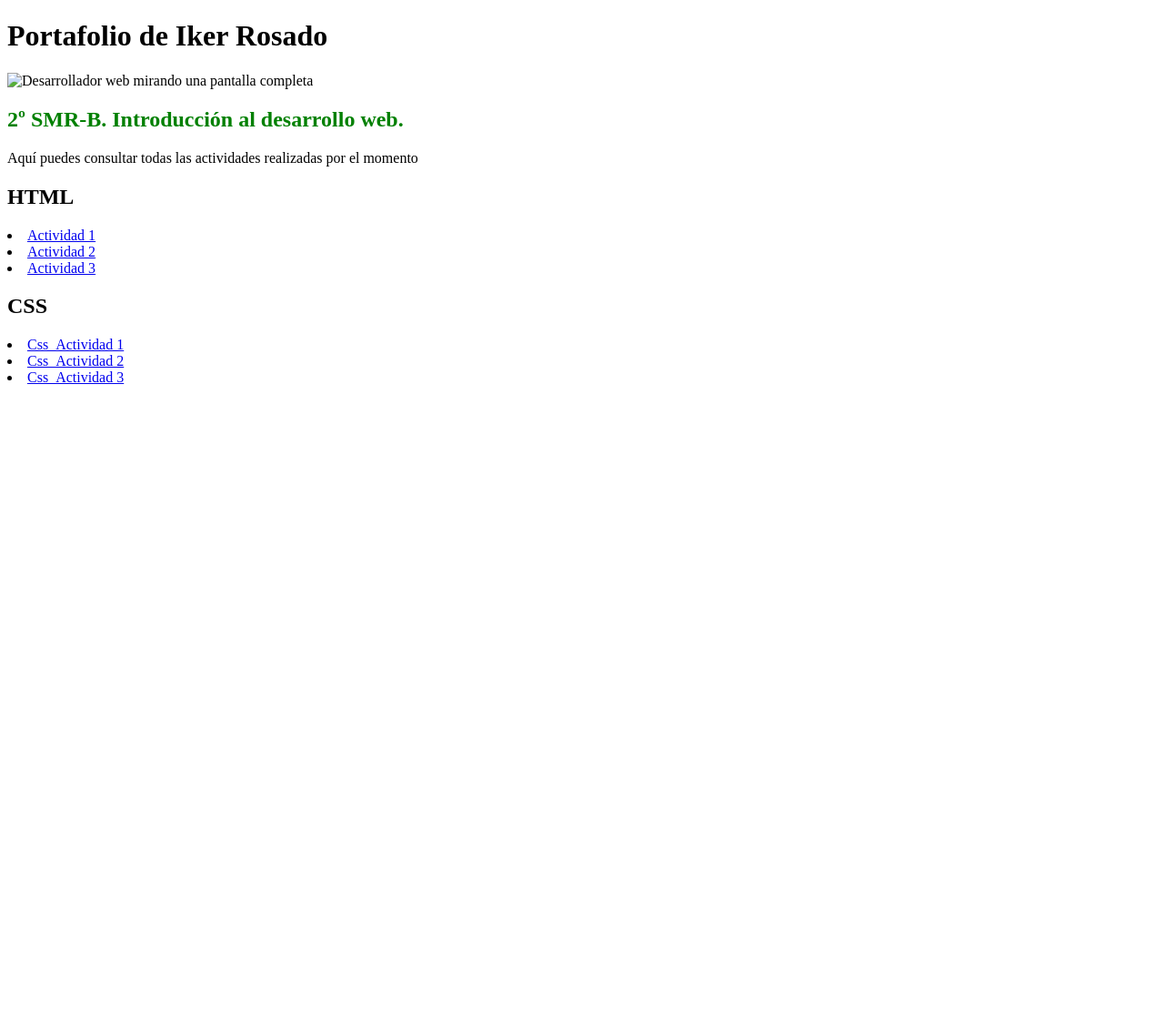
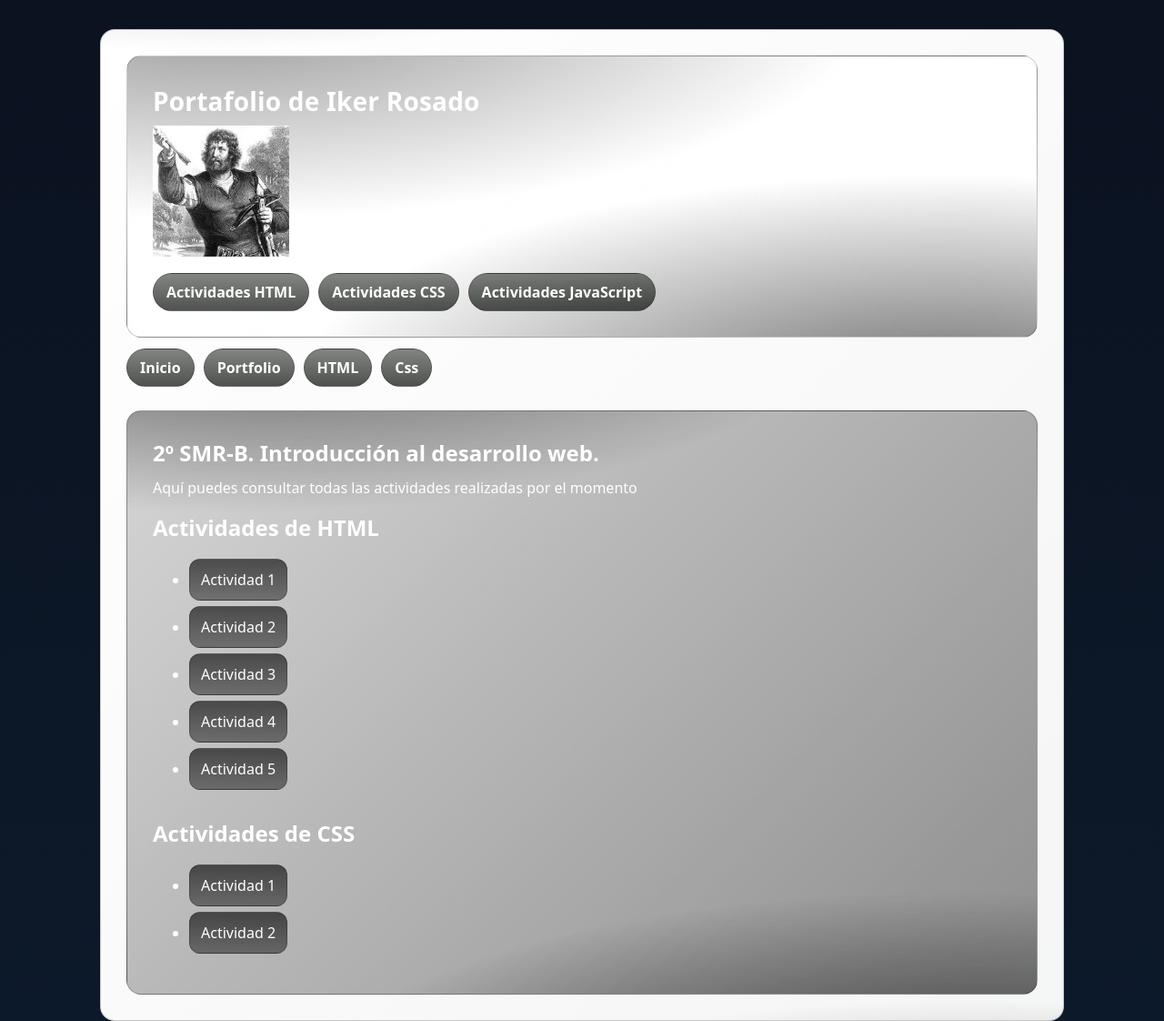
Before and after one commit to ropiikaliesma24-ui/2smr_dweb_actividades, a plain HTML site: page index.html in a window 1280 px wide. Shown: the whole page at 91% size. Before the commit the page ends 800 px from the top, so only its background shows below. Drawn offline with Linux system fonts and the light colour scheme.

Commit message:
actividad 3 css

```diff
--- a/index.html
+++ b/index.html
@@ -1,36 +1,85 @@
 <!DOCTYPE html>
-<html lang="en">
+<html lang="es">
 <head>
-    <meta charset="UTF-8">
-    <meta name="viewport" content="width=device-width, initial-scale=1.0">
-    <title>Portafolio de actividades</title>
+  <meta charset="UTF-8" />
+  <meta http-equiv="X-UA-Compatible" content="IE=edge" />
+  <meta name="viewport" content="width=device-width, initial-scale=1.0" />
+  <meta name="robots" content="index, follow" />
+  <meta name="theme-color" content="#0ea5e9" />
+  <title>Actividades Iker</title>
+  <link rel="stylesheet" href="./portafolio.css">
 </head>
 <body>
+
+  <div class="container">
+
+    <header class="hero">
+    <header class="hero" id="home">
+
         <h1>Portafolio de Iker Rosado</h1>
-    <img src="./IMG/Sin título.jpeg"
+            <img src="./img/Sin título.jpeg"
             alt="Desarrollador web mirando una pantalla completa"
             title="Desarrollador web"
-    width="150"
-    />
+            width="150"/>
 
-    <h2 style="color: green;">2º SMR-B. Introducción al desarrollo web.</h2>
+            <div class="hero-inner">
+        <div>
+        <nav>
+            <ul>
+              <li><a href="https://github.com/ropiikaliesma24-ui/2smr_actividadeshtml">Actividades HTML</a></li>
+              <li><a href="https://github.com/ropiikaliesma24-ui/2smr_dweb_actividades">Actividades CSS</a></li>
+              <li><a href="#">Actividades JavaScript</a></li>
+            </ul>
+        </nav>
+        </div>
+      </div>
+    </header>
+<section>
+
+<section>
+    <nav>
+        <ul>
+            <li><a href="#home">Inicio</a></li>
+            <li><a href="#portfolio">Portfolio</a></li>
+             <li><a href="#Actividades de HTML">HTML</a></li>
+              <li><a href="#Actividades de CSS">Css</a></li>
+        </ul>
+    </nav>
+
+</section>
+    <main>
+
+<section class="section card">
+
+    <header>
+        <h2 style="color: rgb(255, 255, 255);">2º SMR-B. Introducción al desarrollo web.</h2>
 
     <p1>Aquí puedes consultar todas las actividades realizadas por el momento</p1>
 
-    <o1>
-    <H2><STROng>HTML</STROng></H2>
+    </header>
+
+    <article>
+
+            <h2>Actividades de HTML</h2>
+          <ul class="links">
             <li><a href="./HTML/ACTIVIDAD1/actividad1.html">Actividad 1</a></li>
             <li><a href="./HTML/ACTIVIDAD2/actividad2.html">Actividad 2</a></li>
             <li><a href="./HTML/ACTIVIDAD3/actividad3.html">Actividad 3</a></li>
+            <li><a href="./HTML/ACTIVIDAD4/#">Actividad 4</a></li>
+            <li><a href="./HTML/ACTIVIDAD5/#">Actividad 5</a></li>
+          </ul>
 
-    </o1>
+    </article>
 
-    <h2><strong>CSS</strong></h2>
-     <o1>
-        <li><a href="./CSS_Actividad1/Actividad1.html">Css_Actividad 1</a></li>
-        <li><a href="./CSS_Actividad2/CSS_Actividad2.html">Css_Actividad 2</a></li>
-        <li><a href="./CSS_Actividad3">Css_Actividad 3</a></li>
+    <article>
 
-    </o1>
-</body>
-</html>
+        <h2>Actividades de CSS</h2>
+
+    <article>
+          <ul class="links">
+            <li><a href="./CSS_Actividad1/Actividad1.html">Actividad 1</a></li>
+            <li><a href="./CSS_Actividad2/CSS_Actividad2.html">Actividad 2</a>
+          </ul>
+
+    </article>
+</section>
--- /dev/null
+++ b/portafolio.css
@@ -0,0 +1,138 @@
+
+:root{
+
+    --bg: #0b1220;
+    --bg-soft: #0f172a;
+    --panel: #0b1324;
+    --text: #ffffff;
+    --muted: #ffffff;
+    --brand: #0ea5e9;
+    --brand-2:#22d3ee;
+    --ring: rgba(0, 0, 0, 0.35);
+    --ok: #10b981;
+    --border: rgba(0, 0, 0, 0.2);
+    --radius: 16px;
+}
+
+  * { box-sizing: border-box; }
+
+  html, body { margin: 0; padding: 0; }
+
+  body {
+    font-family: system-ui, -apple-system, "Segoe UI", Roboto, Inter, Ubuntu, "Helvetica Neue", Arial, "Noto Sans", "Apple Color Emoji","Segoe UI Emoji", "Segoe UI Symbol";
+    background: linear-gradient(180deg, #0b1220 0%, #0d1a2b 100%);
+    color: var(--text);
+    line-height: 1.5;
+}
+
+
+{
+    :root{
+      --bg: #fcfcfc; --bg-soft:#ffffff; --panel:#ffffff; --text:#ffffff; --muted:#475569;
+      --border: rgba(15,23,42,.12); --shadow: 0 10px 30px rgba(2,8,23,.08);
+    }
+
+    body { background: linear-gradient(180deg, #f6f7fb 0%, #eef2f7 100%); }
+}
+
+  .container{
+    max-width: 1100px;
+    margin: 32px auto 80px;
+    padding: 0 20px;
+}
+
+  .card{
+    background: var(--panel);
+    border: 1px solid var(--border);
+    border-radius: var(--radius);
+    box-shadow: var(--shadow);
+    padding: clamp(16px, 3vw, 28px);
+}
+
+  header.hero, footer.hero{
+    position: relative;
+    border-radius: var(--radius);
+    overflow: hidden;
+    padding: clamp(20px, 3.2vw, 28px);
+    background:
+      radial-gradient(1200px 400px at 10% -20%, rgba(88, 88, 88, 0.644), transparent 60%),
+      radial-gradient(1200px 400px at 90% 120%, rgb(107, 106, 106), transparent 60%),
+      linear-gradient(135deg, rgb(255, 255, 255), rgba(255, 255, 255, 0.959));
+    border: 1px solid var(--border);
+    box-shadow: var(--shadow);
+}
+
+  .hero-inner{
+    display: grid;
+    grid-template-columns: auto 1fr;
+    gap: 18px;
+    align-items: center;
+}
+
+  .hero h1{
+    margin: 0 0 6px 0;
+    font-size: clamp(22px, 2.4vw, 28px);
+    letter-spacing: .2px;
+}
+
+  .hero small{
+    color: var(--muted);
+}
+
+  nav ul{ list-style: none; padding: 0; margin: 12px 0 0; display: flex; gap: 10px; flex-wrap: wrap; }
+  nav a{
+    display: inline-block;
+    padding: 8px 14px;
+    border-radius: 999px;
+    background: linear-gradient(180deg, rgba(17, 24, 16, 0.521), rgba(15, 19, 15, 0.733));
+    border: 1px solid var(--border);
+    color: var(--text);
+    text-decoration: none;
+    font-weight: 600;
+    transition: transform .15s ease, box-shadow .15s ease, border-color .15s ease;
+}
+
+  nav a:hover{
+    transform: translateY(-1px);
+    border-color: var(--ring);
+    box-shadow: 0 6px 18px var(--ring);
+}
+
+  h2{
+    margin: 0 0 8px;
+    font-size: clamp(20px, 2.2vw, 24px);
+}
+
+  .muted{ color: var(--muted); }
+  .section{
+    background:
+      radial-gradient(1200px 400px at 10% -20%, rgba(0, 0, 0, 0.664), transparent 60%),
+      radial-gradient(1200px 400px at 90% 120%, rgba(0, 0, 0, 0.699), transparent 60%),
+      linear-gradient(135deg, rgba(152, 153, 152, 0.384), rgba(83, 83, 83, 0.637));
+    margin-top: 26px;
+    display: grid;
+    gap: 14px;
+    border: 0.4;
+}
+
+  .article {
+    background-attachment: fixed;
+    border: 1px solid var(--border);
+    border-radius: 12px;
+    color: var(--text);
+    padding: 1rem;
+    box-shadow: 0 0.2rem 0.2rem rgb(2, 2, 2);
+  }
+
+  .links li + li{ margin-top: 6px; }
+
+  .links a{
+    color: var(--text);
+    text-decoration: none;
+    display: inline-flex; align-items: center; gap: 8px;
+    padding: 10px 12px;
+    border-radius: 12px;
+    border: 1px solid var(--border);
+    background: linear-gradient(180deg, rgba(1, 2, 1, 0.63), rgba(0, 0, 0, 0.438));
+    transition: border-color .15s ease, transform .15s ease, box-shadow .15s ease;
+}
```
Also changed, not shown: img/Sin título.jpeg (renamed from HTML/IMG/Sin título.jpeg). Lines whose indentation alone changed are shown as unchanged.
